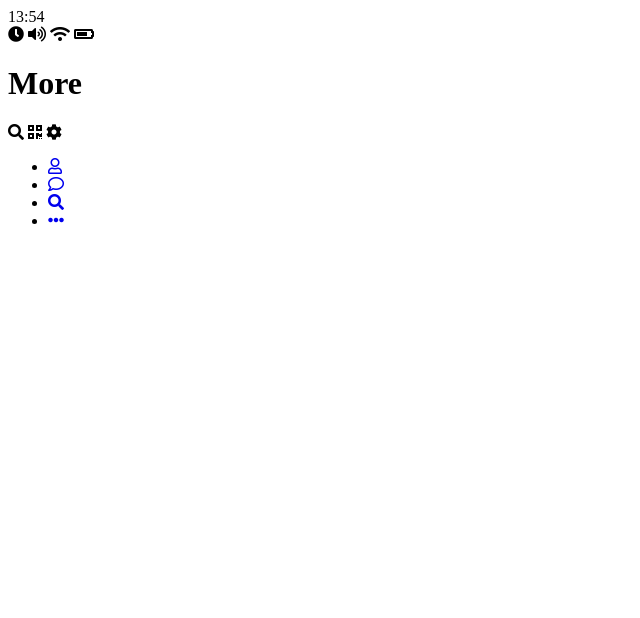
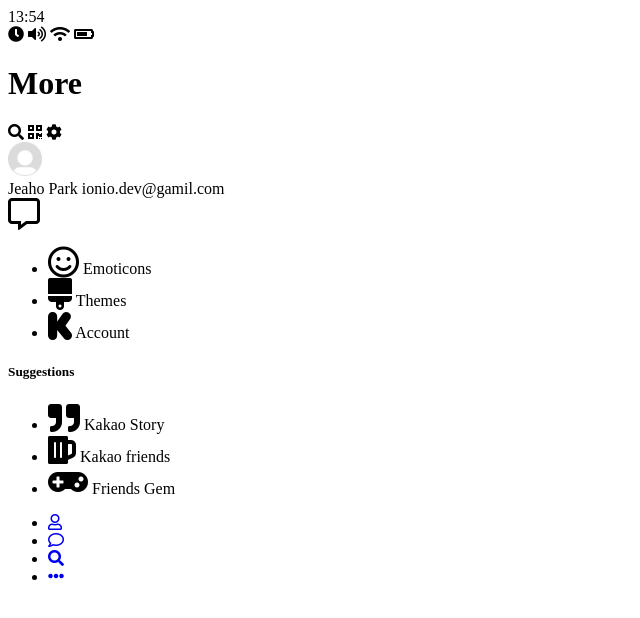
Before and after one commit to ionio-dev/kakao-clone-2.0, a plain HTML site: page more.html in a window 1280 px wide. Shown: the whole page, without its empty margins (0-640 px from the left). Drawn offline with Linux system fonts and the light colour scheme.

Commit message:
Implementing the rendering of the more.html

```diff
--- a/more.html
+++ b/more.html
@@ -46,6 +46,88 @@
           </span>
         </div>
       </header>
+      <main class="more">
+        <header class="more__header">
+          <div class="friends__friend friend friend--lg">
+            <div class="friends_colume">
+              <img
+                src="images/anony.jpg"
+                alt="프로필사진"
+                class="g-avarta friend__avarta"
+                style="width: 34px;"
+              />
+              <div class="friend__content">
+                <span class="friend__name">
+                  Jeaho Park
+                </span>
+                <span class="friend__status">
+                  ionio.dev@gamil.com
+                </span>
+              </div>
+            </div>
+            <div class="friend__colume">
+              <i class="far fa-comment-alt fa-2x"></i>
+            </div>
+          </div>
+          <ul class="more__btn-list">
+            <li class="more__btn">
+              <span class="more__btn-icon">
+                <i class="far fa-smile fa-2x"></i>
+              </span>
+              <span class="more__btn-title">
+                Emoticons
+              </span>
+            </li>
+            <li class="more__btn">
+              <span class="more__btn-icon">
+                <i class="fas fa-brush fa-2x"></i>
+              </span>
+              <span class="more__btn-title">
+                Themes
+              </span>
+            </li>
+            <li class="more__btn">
+              <span class="more__btn-icon">
+                <i class="fab fa-kickstarter-k fa-2x"></i>
+              </span>
+              <span class="more__btn-title">
+                Account
+              </span>
+            </li>
+          </ul>
+        </header>
+        <section class="more__suggestions">
+          <h5 class="more__title">
+            Suggestions
+          </h5>
+          <ul class="more__suggenstions-list">
+            <li class="more__suggestion suggestion">
+              <span class="suggestion__icon">
+                <i class="fas fa-quote-right fa-2x"></i>
+              </span>
+              <span class="suggestion__title">
+                Kakao Story
+              </span>
+            </li>
+            <li class="more__suggestion suggestion">
+              <span class="suggestion__icon">
+                <i class="fas fa-beer fa-2x"></i>
+              </span>
+              <span class="suggestion__title">
+                Kakao friends
+              </span>
+            </li>
+            <li class="more__suggestion suggestion">
+              <span class="suggestion__icon">
+                <i class="fas fa-gamepad fa-2x"></i>
+              </span>
+              <span class="suggestion__title">
+                Friends Gem
+              </span>
+            </li>
+          </ul>
+        </section>
+      </main>
       <nav class="nav">
         <ul class="nav__list">
           <li class="nav__list-item">
```
Also changed, not shown: find.html (+63 -0 lines), friends.html (+4 -4 lines).
